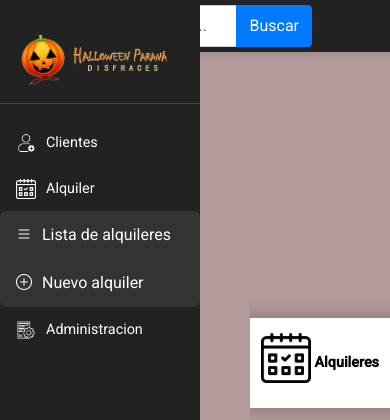
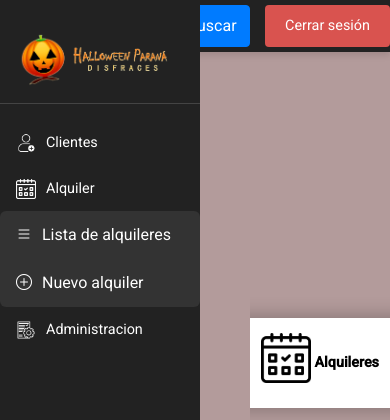
Before and after one commit to agusaenz/halloween-disfraces, a PHP site: page /main.php in a window 390 px wide. Shown: the top 420 px of the page. Run offline with PHP 8.4, Linux system fonts and the light colour scheme; the visitor is signed in with stand-in values (Sample User, id 1).

Commit message:
cambios sidebar carga-alquiler

```diff
--- a/assets/css/sidebar.css
+++ b/assets/css/sidebar.css
@@ -7,10 +7,11 @@
       top: 0;
       left: 0;
       display: flex;
-      justify-content: center;
+      justify-content: space-between;
       align-items: center;
       box-shadow: 0 4px 6px rgba(0, 0, 0, 0.1);
       z-index: 1000;
+
     }
 
     .search-bar-sd {
@@ -18,7 +19,7 @@
       align-items: center;
       width: 60%;
       max-width: 400px;
-      margin: 0;
+      margin: 0 auto;
     }
 
     .search-bar input {
@@ -153,4 +154,18 @@
         margin-top: 120px;
         width: 100%;
       }
+
+      .logout-button {
+        background-color: #d9534f;
+        color: white;
+        border: none;
+        padding: 10px 20px;
+        border-radius: 4px;
+        cursor: pointer;
+        outline: none;
+      }
+
+      .logout-button:hover {
+        background-color: #c9302c;
+      }
     }
--- a/assets/js/sidebar.js
+++ b/assets/js/sidebar.js
@@ -12,3 +12,7 @@ function searchClients() {
 
   return false;
 }
+
+function logout() {
+  alert('Cierre de sesión');
+}
--- a/sidebar.php
+++ b/sidebar.php
@@ -5,6 +5,7 @@ $sidebar = "
       <input class='form-control' id='searchInput' type='search' placeholder='Buscar por DNI...' aria-label='Buscar'>
       <button class='btn btn-primary' type='button' onclick='searchClients()'>Buscar</button>
     </form>
+    <button class='logout-button' onclick='logout()'>Cerrar sesión</button>
 </div>
 
 <div class='sidebar'>
```
Also changed, not shown: carga-alquiler.php (+18 -1 lines).
